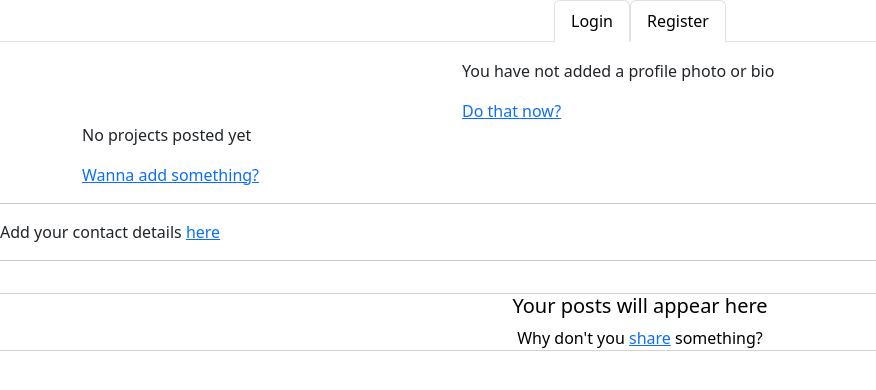
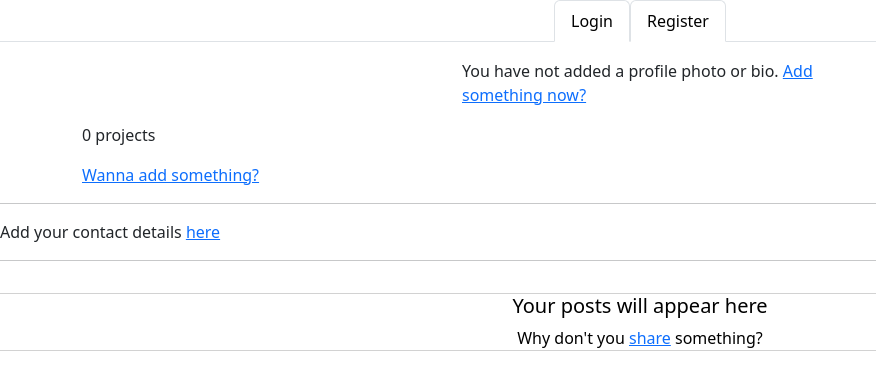
Before and after one commit to benie254/shaReview, a Django app: page /accounts/profile/1/ in a window 1280 px wide. Shown: the top 390 px of the page, without its empty margins (0-876 px from the left). Run offline with Django 4.2, Linux system fonts and the light colour scheme; data that the repository does not hold is empty; some libraries are stand-ins or nearby versions.

Commit message:
update profile template & registration template

```diff
--- a/review/templates/django_registration/registration_form.html
+++ b/review/templates/django_registration/registration_form.html
@@ -6,7 +6,7 @@
 
 
 {%block content%}
-<body style="background-image:url('{%static 'photos/rain-drops-1144448_1920.jpg' %}');background-size:cover;background-position:cover;background-repeat:no-repeat;">
+<body style="background-image:url('{%static 'photos/rain-drops-1144448_1920.jpg' %}');background-size:cover;background-position:cover;background-repeat:no-repeat;height:100vh;">
 
 </body>
 <div class="container" style="background:transparent;width:auto;height:auto;max-width:80%;margin-bottom:2.5%;">
--- a/review/templates/user/profile.html
+++ b/review/templates/user/profile.html
@@ -18,15 +18,14 @@
         {%else%}
         <div class="col-sm-4"></div>
         <div class="col-sm-4">
-            <p>You have not added a profile photo or bio</p>
-            <a href="{%url 'bio' user.id%}">Do that now?</a>
+            <p>You have not added a profile photo or bio. <a href="{%url 'bio' user.id%}">Add something now?</a></p>
         </div>
         <div class="col-sm-4"></div>
         {%endif%}
         {%if projects%}
         <p><span><strong>{{projects|length}}</strong></span> projects</p>
         {%else%}
-        <p>No projects posted yet</p>
+        <p>0 projects</p>
         <a href="{%url 'new-project'%}">Wanna add something?</a>
         {%endif%}
     </div>
```
